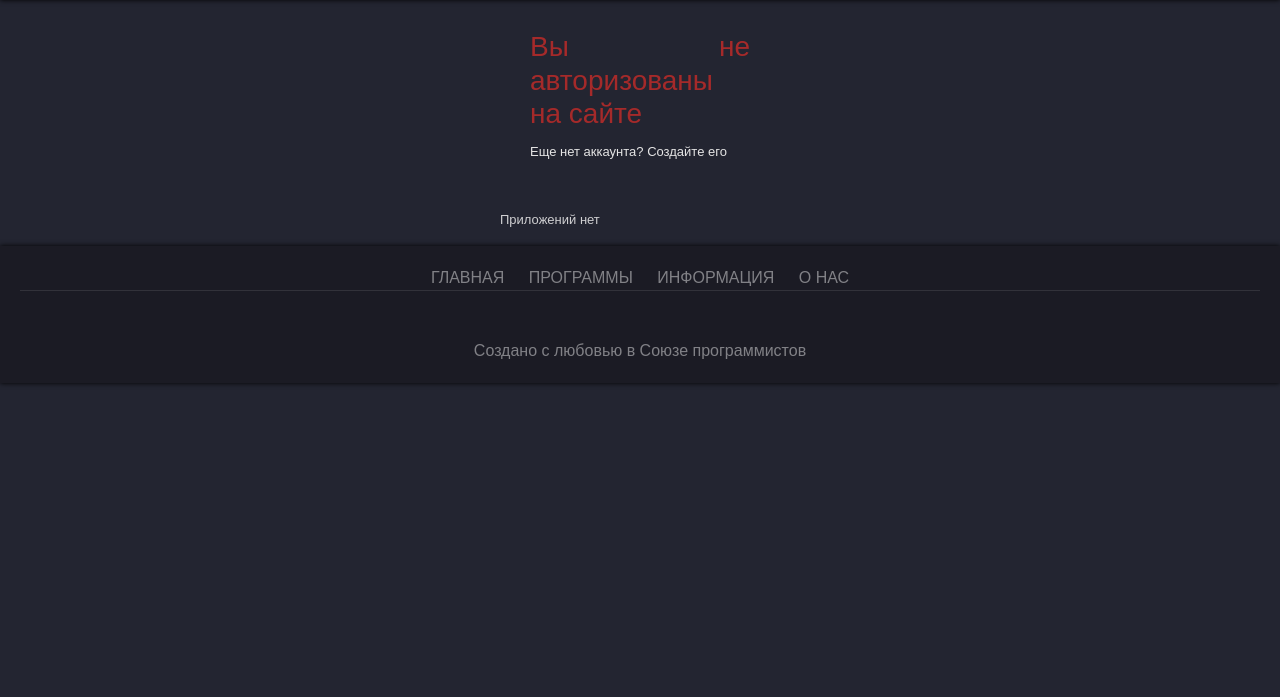
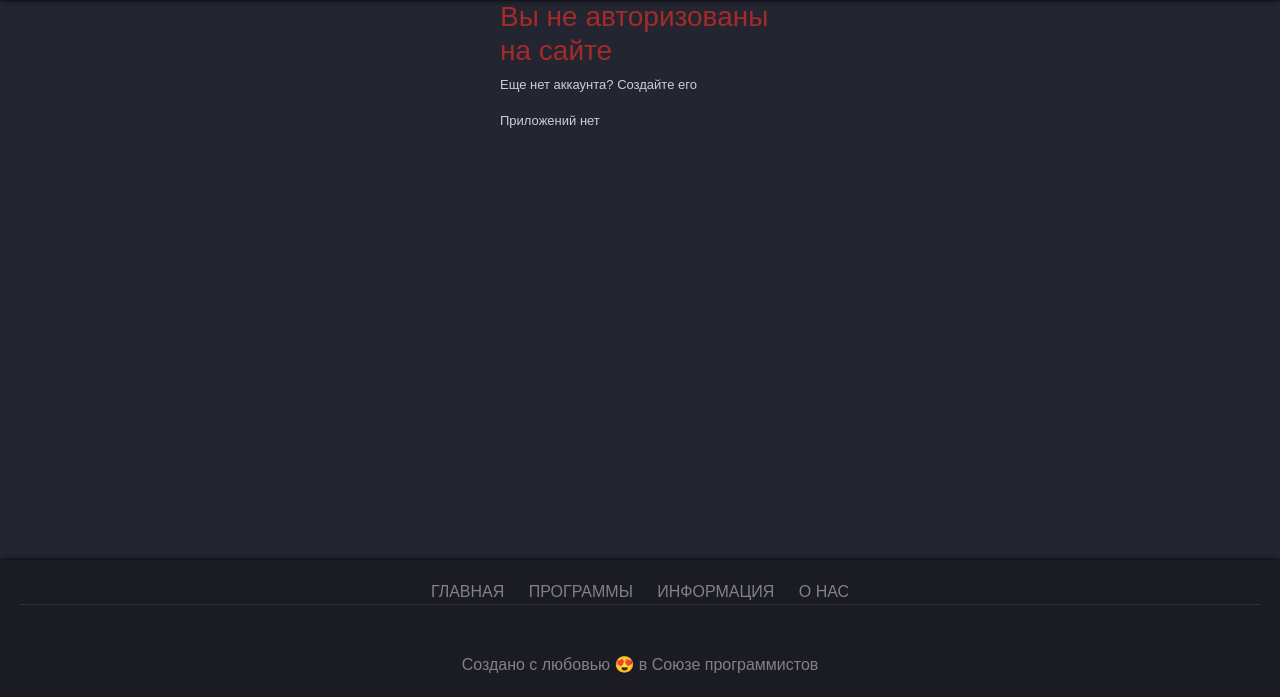
Before and after one commit to C15HOT/apps_shop, a Django app: page /apps/ in a window 1280 px wide. Shown: the part 103-800 px from the top of the page. Run offline with Django 3.2, Linux system fonts and the light colour scheme; data that the repository does not hold is empty; some libraries are stand-ins or nearby versions.

Commit message:
Fixed bug footer

```diff
--- a/static/css/style.css
+++ b/static/css/style.css
@@ -133,12 +133,7 @@
 
 /* Content
 ===================================== */
-.page{
-	/* overflow: hidden; */
-	/* display: flex;
-	flex-direction: column; */
-	/* min-height: 100vh; */
-}
+
 .infocontent,
 .content{
 	max-width: 1100px;
@@ -232,14 +227,14 @@
 /* Footer
 ======================================= */
 .footer{
+	width: 100%;
+	position: absolute;
 	padding: 20px;
 	background-color: #1b1b24;
 	box-shadow: 0 0 5px 0px black;
+	bottom: 0;
 }
 
-.footer{
-	margin-top: auto;
-}
 .text-footer {
 	font-size: 16px;
 	color: #818186;
--- a/templates/base.html
+++ b/templates/base.html
@@ -47,25 +47,21 @@
    </header>
     <!-- end new header -->
 
-<div class="page">
+
     <div class="list_news">
-        <div class="post">
-           {% if request.user.is_authenticated %}
+
+        {% if request.user.is_authenticated %}
         {% else %}
         <h3 style="color: brown;">Вы не авторизованы на сайте</h3>
         <p>Еще нет аккаунта? Создайте его</p>
         {% endif %}
-        </div>
-
-
-
-
 
         {% block content %}
         {% endblock %}
 
 
     </div>
+
     <footer class="footer text-footer">
         <div class="text-center">
             <a href="{% url 'main' %}" class="text-footer text-footer-link">Главная</a>
@@ -74,10 +70,10 @@
             <a href="{% url 'information' %}" class="text-footer text-footer-link">О нас</a>
         </div>
         <div class="copyright pt-5 text-center">
-            Создано с любовью в Союзе программистов
+            Создано с любовью &#128525 в Союзе программистов
         </div>
     </footer>
-</div>
+
 </body>
 <!-- Внешняя ссылка -->
 <script src="https://maxcdn.bootstrapcdn.com/bootstrap/4.0.0/js/bootstrap.min.js" integrity="sha384-JZR6Spejh4U02d8jOt6vLEHfe/JQGiRRSQQxSfFWpi1MquVdAyjUar5+76PVCmYl" crossorigin="anonymous"></script>
```
